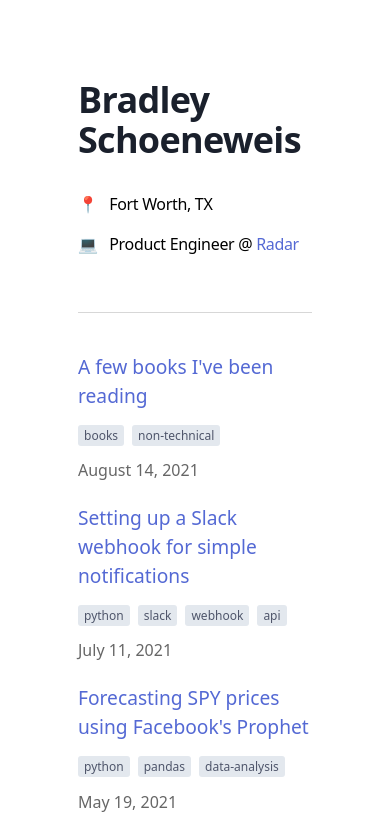
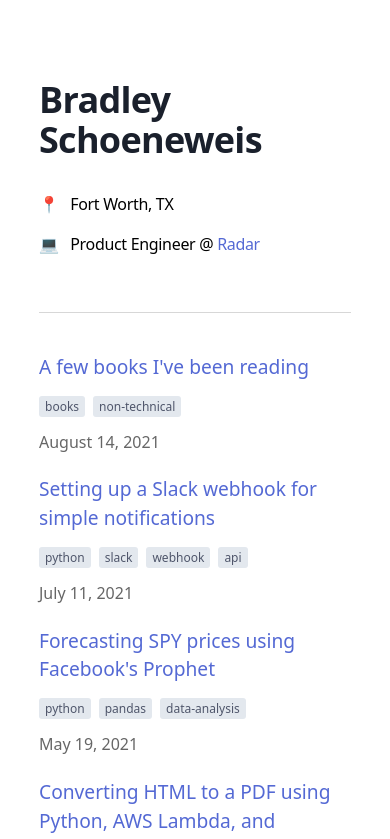
Before and after one commit to bschoeneweis/bschoeneweis.github.io, a Next.js app: page / in a window 390 px wide. Shown: the top 839 px of the page. Built offline with nearby package versions, Linux system fonts and the light colour scheme.

Commit message:
Mobile styling

```diff
--- a/styles/layout.module.css
+++ b/styles/layout.module.css
@@ -1,5 +1,15 @@
+@media screen and (min-width: 991.98px) {
+  .HomeContainer {
+    max-width: 60% !important;
+  }
+
+  .ArticleContainer {
+    max-width: 60% !important;
+  }
+}
+
 .HomeContainer {
-  max-width: 60%;
+  max-width: 80%;
   margin-left: auto;
   margin-right: auto;
   padding-top: 5rem;
@@ -7,7 +17,7 @@
 }
 
 .ArticleContainer {
-  max-width: 60%;
+  max-width: 80%;
   margin-left: auto;
   margin-right: auto;
   padding-top: 1rem;
```
